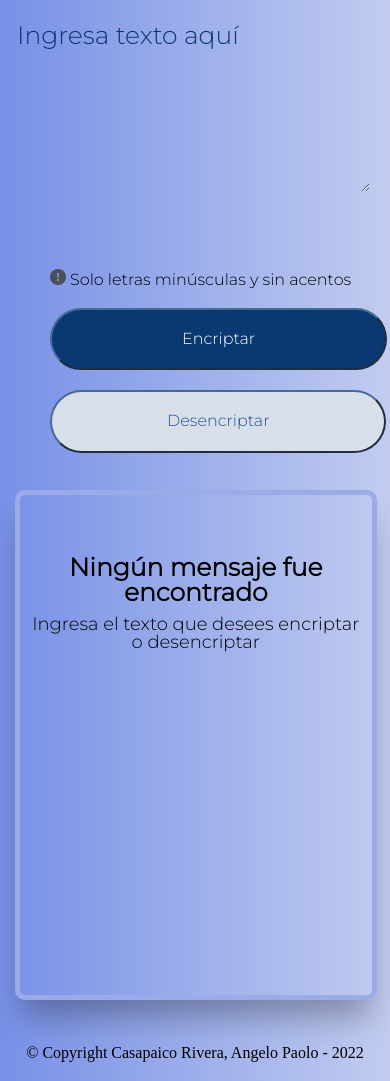
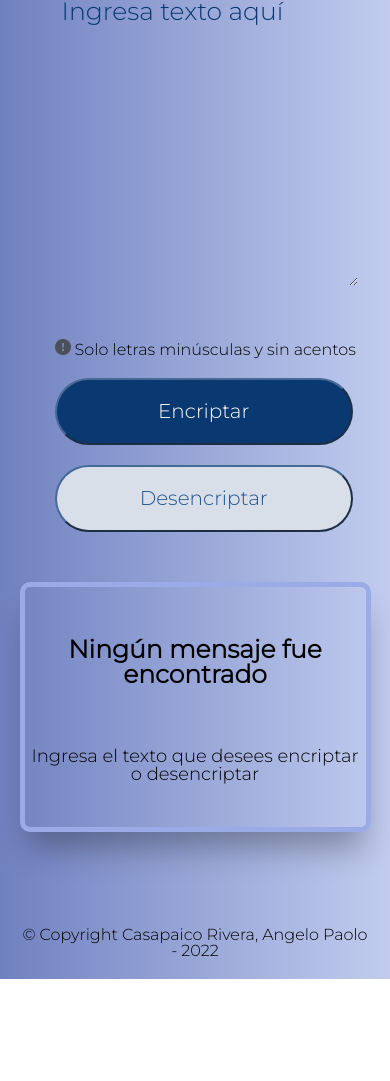
Before and after one commit to 4ngelo12/Reto_01, a plain HTML site: page index.html in a window 390 px wide. Shown: the part 131-1212 px from the top of the page. After the commit the page ends 1110 px from the top, so only its background shows below. Drawn offline with Linux system fonts and the light colour scheme.

Commit message:
Mejorando el archivo style.css

```diff
--- a/css/style.css
+++ b/css/style.css
@@ -1,100 +1,141 @@
+html {
+    box-sizing: border-box;
+    font-size: 62.5%;
+    font-family: 'Inter', sans-serif;
+    font-family: 'Montserrat', sans-serif;
+}
+
+*,
+*:before,
+*:after {
+    box-sizing: inherit;
+}
+
 body {
-    background: linear-gradient(to left, #c1ccef, #7890e7);
+    font-size: 16px;
+    background: linear-gradient(to left, #c1ccef, #7081c0);
+}
+
+.contenedor {
+    max-width: 200rem;
+    width: 90%;
+    margin: 0 auto;
+}
+
+@media (min-width: 1024px) {
+    .contenedor-principal {
+        display: grid;
+        grid-template-columns: 2fr 1fr;
+    }
 }
 
 .logo {
-    position: absolute;
-    margin: 30px 0 0 50px;
+    position: relative;
+    margin-top: 3rem;
 }
 
 #texto-encriptar {
-    position: absolute;
-    top: 150px;
-    left: 150px;
-    width: 750px;
+    position: relative;
+    left: 4rem;
+    width: 85%;
+}
+
+@media (min-width: 768px) {
+    #texto-encriptar {
+        max-width: 75rem;
+    }
+}
+
+@media (min-width: 1440px) {
+    #texto-encriptar {
+        width: 90rem;
+    }
 }
 
 .campo-texto {
     background: none;
     border: none;
-    font-family: 'Inter', sans-serif;
-    font-family: 'Montserrat', sans-serif;
-    font-size: 25px;
+    font-size: 2.5rem;
     color: #0A3871;
 }
 
 .campo-texto::placeholder {
-    font-family: 'Inter', sans-serif;
-    font-family: 'Montserrat', sans-serif;
-    font-size: 25px;
+    font-size: 2.5rem;
     color: #0A3871;
 }
 
 .botones-advertencia {
-    position: absolute;
-    bottom: 100px;
-    left: 150px;
-}
-
-.advertencia p {
-    display: inline-block;
-    font-family: 'Inter', sans-serif;
-    font-family: 'Montserrat', sans-serif;
-    color: #000;
+    position: relative;
+    top: 5rem;
+    left: 3.5rem;
 }
 
 .button-encriptar,
 .button-desencriptar {
+    display: block;
+    padding: 2rem 0;
+    width: 85%;
     border-radius: 50px;
-    margin-top: 20px;
-    font-family: 'Inter', sans-serif;
-    font-family: 'Montserrat', sans-serif;
-    font-size: 16px;
+    margin-top: 2rem;
+    font-size: 2rem;
     border-color: #466a96;
 }
 
 .button-desencriptar {
-    margin-left: 50px;
-    padding: 20px 115px;
     background-color: #D8DFE8;
     color: #20528e;
 }
 
 .button-encriptar {
     background-color: #0A3871;
-    padding: 20px 130px;
     color: #fff;
+}
+
+@media (min-width: 768px) {
+
+    .button-encriptar,
+    .button-desencriptar {
+        display: inline-block;
+        width: 35rem;
+    }
+
+    .button-desencriptar {
+        margin-left: 2rem;
+    }
 }
 
 .rectangulo {
     background: none;
-    position: relative;
-    width: 400px;
-    height: 800px;
-    top: 40px;
-    left: 970px;
+    margin-top: 10rem;
+    height: 25rem;
     border: 5px solid #9aabe7;
     box-shadow: 0px 24px 32px -8px rgba(0, 0, 0, 0.3);
     border-radius: 10px;
-    font-family: 'Inter', sans-serif;
-    font-family: 'Montserrat', sans-serif;
+}
+
+@media (min-width: 1024px) {
+    .rectangulo {
+        height: 80rem;
+    }
 }
 
 .imagen {
-    position: relative;
-    width: 85%;
-    margin-left: 30px;
-    top: 170px;
+    display: none;
+}
+
+@media (min-width: 1024px) {
+    .imagen {
+        display: block;
+    }
 }
 
 .rectangulo h2,
 .rectangulo p {
-    position: relative;
     text-align: center;
-    top: 200px;
 }
 
 .rectangulo h2 {
+    margin-top: 5rem;
     font-size: 25px;
     font-weight: bold;
     padding-bottom: 10px;
@@ -102,6 +143,7 @@ body {
 
 .rectangulo p {
     font-size: 18px;
+    margin: 5rem 0;
 }
 
 #texto-encriptado {
@@ -116,8 +158,6 @@ body {
     border-radius: 50px;
     padding: 20px 130px;
     left: 50px;
-    font-family: 'Inter', sans-serif;
-    font-family: 'Montserrat', sans-serif;
     font-size: 16px;
     border-color: #466a96;
     background-color: #D8DFE8;
@@ -132,128 +172,3 @@ footer {
     padding: 20px;
     margin-top: 75px;
 }
-
-@media screen and (max-width: 1280px) {
-    .rectangulo {
-        left: 850px;
-        width: 350px;
-        margin-left: 50px;
-    }
-
-    #texto-encriptar {
-        top: 150px;
-        left: 100px;
-        width: 700px;
-    }
-
-    .botones-advertencia {
-        bottom: 150px;
-        left: 100px;
-    }
-
-    .Copiar {
-        padding: 20px 130px;
-        left: 20px;
-        font-family: 'Inter', sans-serif;
-        font-family: 'Montserrat', sans-serif;
-        font-size: 16px;
-        border-color: #466a96;
-        background-color: #D8DFE8;
-    }
-}
-
-@media screen and (max-width: 768px) {
-    .rectangulo img {
-        display: none;
-    }
-
-    .logo {
-        margin: 50px 0 0;
-    }
-
-    #texto-encriptar {
-        left: 40px;
-        width: 90%;
-    }
-
-    .botones-advertencia {
-        bottom: 400px;
-        left: 10px;
-    }
-
-    .rectangulo {
-        width: 85%;
-        height: 450px;
-        margin: 10px;
-        top: 700px;
-        left: 45px;
-    }
-
-    #texto-encriptado {
-        margin-left: 20px;
-        height: 85%;
-    }
-
-    .Copiar {
-        margin-top: 30px;
-        left: 150px;
-
-    }
-
-    footer {
-        position: relative;
-        top: 650px;
-    }
-}
-
-@media screen and (max-width: 480px) {
-    #texto-encriptar {
-        left: 15px;
-        width: 90%;
-        height: 20%;
-        margin: auto;
-    }
-
-    .botones-advertencia {
-        top: 400px;
-        left: 50px;
-    }
-
-    .button-desencriptar {
-        margin-left: 0px;
-    }
-
-    .rectangulo {
-        width: 85%;
-        height: 480px;
-        padding: 10px;
-        margin: 20px 0;
-        left: 15px;
-        top: 600px;
-    }
-
-    .rectangulo h2,
-    .rectangulo p {
-        top: 50px;
-    }
-
-    #texto-encriptado {
-        height: 80%;
-        margin: 25px 0 0 17px;
-    }
-
-    .Copiar {
-        margin: 60px 0 0;
-        left: 20px;
-        font-family: 'Inter', sans-serif;
-        font-family: 'Montserrat', sans-serif;
-        font-size: 16px;
-        border-color: #466a96;
-        background-color: #D8DFE8;
-    }
-
-    footer {
-        position: relative;
-        top: 550px;
-    }
-}
--- a/index.html
+++ b/index.html
@@ -16,36 +16,38 @@
 </head>
 
 <body>
+    <header>
+        <h1><img src="Imagenes/Logo.png" alt="Logo de Alura" class="logo"></h1>
+    </header>
+
+    <div class="contenedor contenedor-principal">
         <main>
-        <h1><img src="Imagenes/Logo.png" alt="Logo de Alura" class="logo"></h1>
             <textarea cols="150" rows="10" placeholder="Ingresa texto aquí" id="texto-encriptar" class="campo-texto"
                 required></textarea>
 
-        <section class="botones-advertencia">
+            <div class="botones-advertencia">
                 <div class="advertencia">
-                <img src="Imagenes/Vector.png" alt="Advertencia">
-                <p>Solo letras minúsculas y sin acentos</p>
+                    <p> <img src="Imagenes/Vector.png" alt="Advertencia"> Solo letras minúsculas y sin acentos</p>
                 </div>
 
-            <div>
                 <input type="submit" value="Encriptar" class="button-encriptar">
                 <input type="submit" value="Desencriptar" class="button-desencriptar">
             </div>
-        </section>
         </main>
 
-    <aside class="rectangulo">
+        <div class="rectangulo">
             <section class="rectangulo-vacio">
                 <img src="Imagenes/Muñeco.png" alt="No ha encriptado ningún texto" class="imagen">
                 <h2>Ningún mensaje fue encontrado</h2>
                 <p>Ingresa el texto que desees encriptar o desencriptar</p>
             </section>
 
-        <section class="rectangulo-texto">
+            <div class="rectangulo-texto">
                 <textarea cols="10" rows="10" id="texto-encriptado" class="campo-texto"></textarea>
                 <input type="submit" value="Copiar" class="Copiar">
-        </section>
-    </aside>
+            </div>
+        </div>
+    </div>
 
     <footer>
         <p class="copyright"> &copy Copyright Casapaico Rivera, Angelo Paolo - 2022</p>
```
Lines whose indentation alone changed are shown as unchanged.
